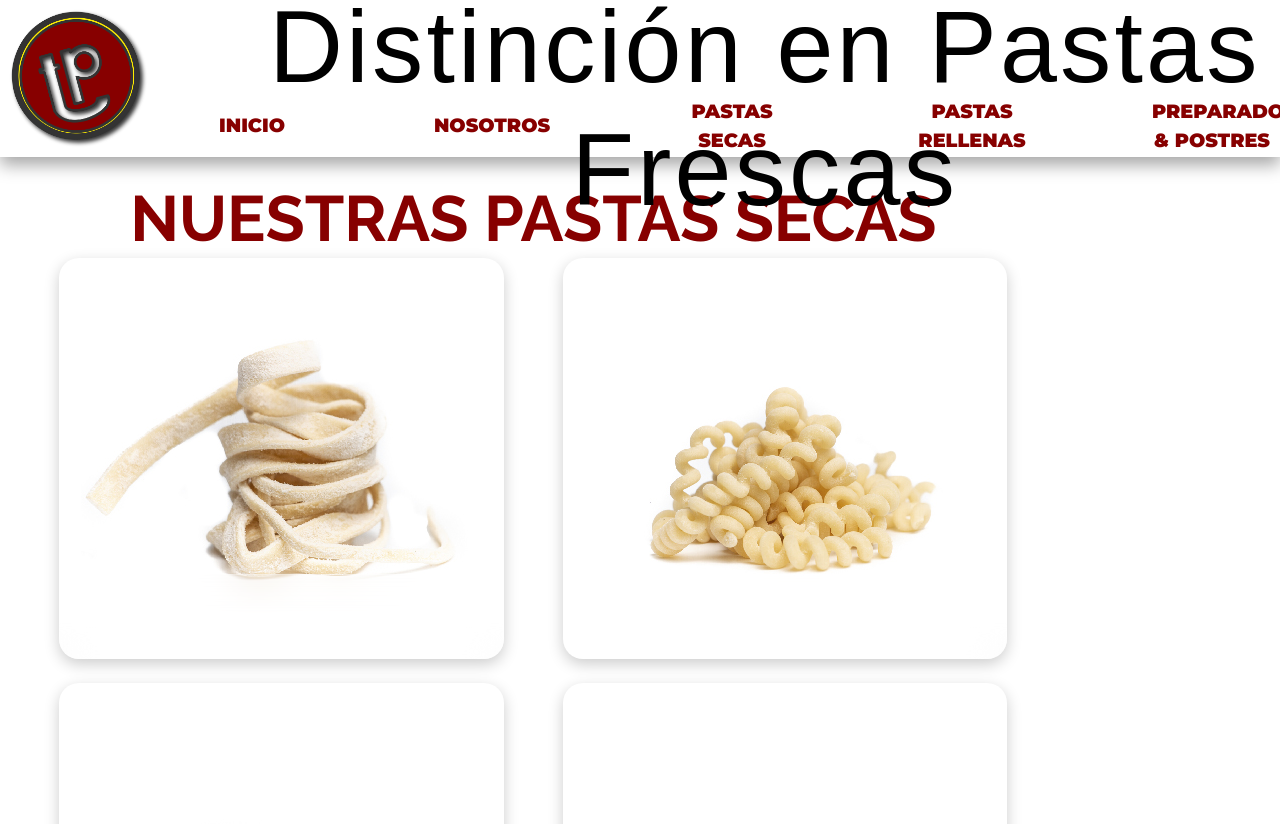
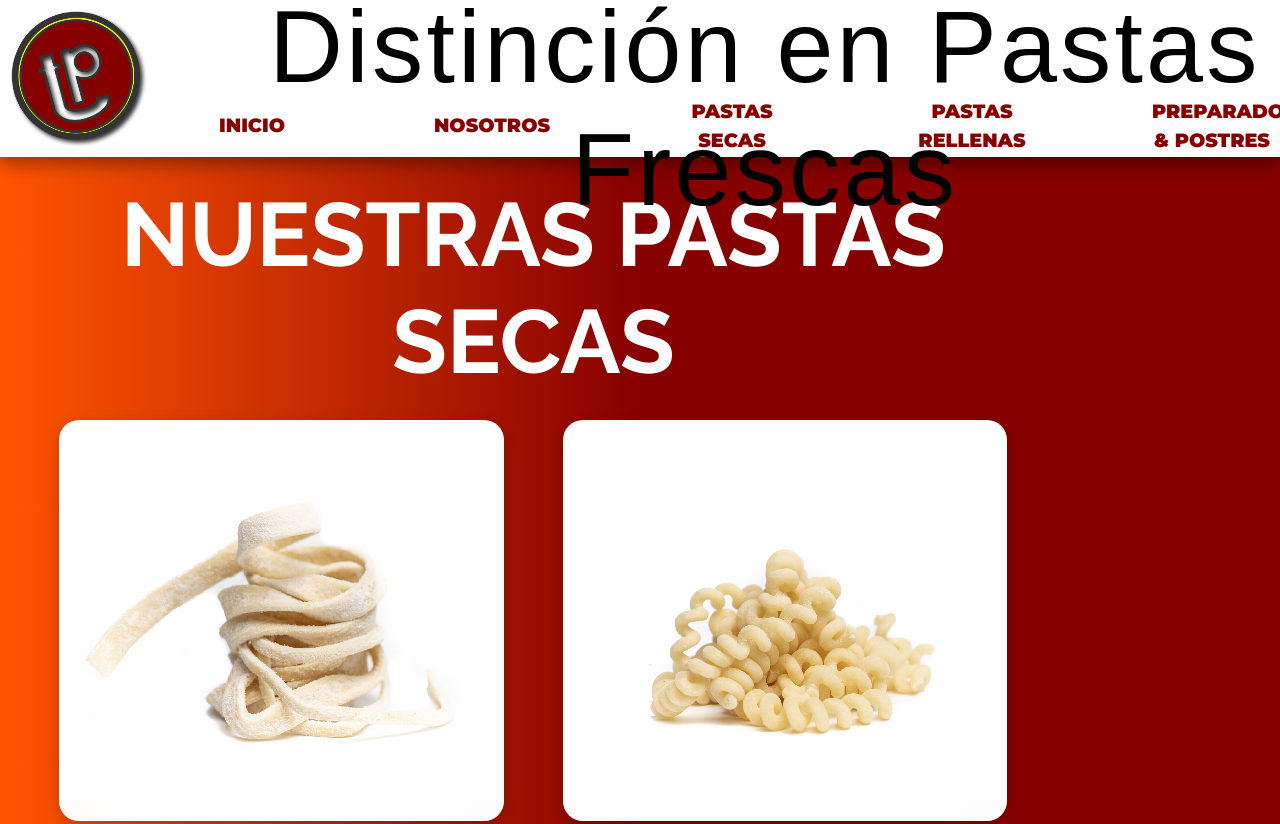
Before and after one commit to 2detrebol/TodoPasta, a plain HTML site: page secas.html in a window 1280 px wide. Shown: the top 824 px of the page. Drawn offline with nearby package versions, Linux system fonts and the light colour scheme; a web font is replaced by a local one.

Commit message:
baja poisicion de card content y texto en 3.4

```diff
--- a/css/style.css
+++ b/css/style.css
@@ -679,11 +679,20 @@ input::placeholder {
   --bs-gutter-y: 0;
 }
 
+.containerSecas {
+background: rgb(255, 85, 0);
+  background: linear-gradient(
+    90deg,
+    rgba(255, 85, 0, 1) 0%,
+    rgba(135, 0, 0, 1) 50%
+  );
+}
+
 .tituloSecas {
-  color: var(--rojo);
+  color: #ffffff;
   font-family: "Raleway", sans-serif;
   font-weight: 900;
-  font-size: 5vw;
+  font-size: 7vw;
   margin-bottom: 0;
 }
 
@@ -695,6 +704,7 @@ input::placeholder {
   border: none;
   box-shadow: 0 5px 15px rgba(0, 0, 0, 0.2);
   align-items: center;
+  max-width: 90%;
 }
 
 .card .card-image img {
@@ -703,10 +713,10 @@ input::placeholder {
 
 .card .card-content {
   position: absolute;
-  bottom: -6rem;
+  bottom: -10rem;
   color: #870000;
   background: rgba(255, 255, 255, 0.2);
-  backdrop-filter: blur(15px);
+  backdrop-filter: blur(35px);
   height: 45%;
   transition: bottom 1s ease-in;
   box-shadow: 0 -10px 10px rgba(255, 255, 255, 0.1);
@@ -714,7 +724,7 @@ input::placeholder {
 }
 
 .card:hover .card-content {
-  bottom: 0.5rem;
+  bottom: 0;
 }
 
 .card:hover .card-content h4,
@@ -722,12 +732,12 @@ input::placeholder {
 .card:hover .card-content i {
   transform: translateY(1rem);
   opacity: 1;
+  font-size: 3.3vw;
 }
 
 .card .card-content h4,
 .card .card-content h5,
 .card .card-content i {
-  font-size: 1.4vw;
   text-transform: uppercase;
   letter-spacing: 3px;
   text-align: center;
@@ -742,22 +752,17 @@ input::placeholder {
 .card .card-content h5 {
   transition: 0.5s;
   font-weight: 200;
-  font-size: 1.1vw;
   letter-spacing: 2px;
 }
 
 .publicidad {
-  background-color: #870000;
+  color: #ffffff;
+
 }
 
 .publicidadF {
   height: 5rem;
-  background: rgb(255, 85, 0);
-  background: linear-gradient(
-    90deg,
-    rgba(255, 85, 0, 1) 0%,
-    rgba(135, 0, 0, 1) 50%
-  );
+
 }
 /* ESTILO PARA WEBS "ABOUT" */
 
--- a/secas.html
+++ b/secas.html
@@ -78,9 +78,9 @@
     </header>
 
     <main>
-      <div class="container-fluid p-0">
+      <div class="container-fluid p-0 containerSecas">
         <div class="row">
-          <h1 class="col-12 col-lg-10 text-center tituloSecas pt-4">
+          <h1 class="col-12 col-lg-10 text-center tituloSecas pt-4 pb-4">
             NUESTRAS PASTAS SECAS
           </h1>
           <div
```
